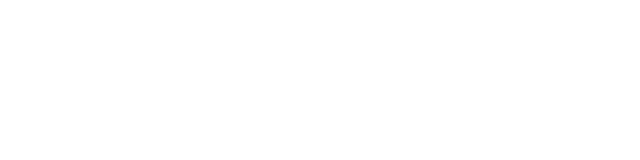
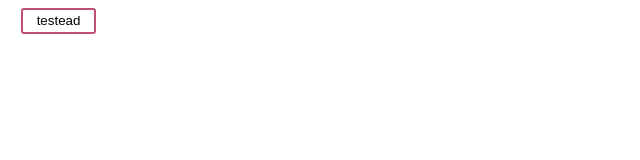
Before and after one commit to AbrahamLica/AbrahamLicaPortfolio, a React (Vite) app: page / in a window 1280 px wide. Shown: the top 160 px of the page, without its empty margins (0-640 px from the left). Built offline with nearby package versions, Linux system fonts and the light colour scheme.

Commit message:
more
more

```diff
--- a/src/App.tsx
+++ b/src/App.tsx
@@ -1,13 +1,17 @@
 import { useState } from 'react';
+import Header from './components/header/header';
 import reactLogo from './assets/react.svg';
 import viteLogo from '/vite.svg';
 
 function App() {
   const [count, setCount] = useState(0);
 
+  console.log('teste');
+
+
   return (
     <>
-      <p></p>
+      <Header></Header>
     </>
   );
 }
--- /dev/null
+++ b/src/components/header/header.tsx
@@ -0,0 +1,11 @@
+import * as C from "./styles"
+
+export const Header = () => {
+    return(
+        <div>
+            <C.button>testead</C.button>
+        </div>
+    )
+}
+
+export default Header
--- /dev/null
+++ b/src/components/header/styles.ts
@@ -0,0 +1,19 @@
+import styled, { css } from 'styled-components'
+
+
+export const button = styled.button<{ $primary?: boolean; }>`
+  background: transparent;
+  border-radius: 3px;
+  border: 2px solid #BF4F74;
+  color: '#BF4F74';
+  margin: 0 1em;
+  padding: 0.25em 1em;
+
+
+  ${props =>
+    props.$primary &&
+    css`
+      background: '#BF4F74';
+      color: white;
+    `};
+`
```
Also changed, not shown: package.json (+4 -3 lines), 1 other file (tests, documents, lock files or other folders).
